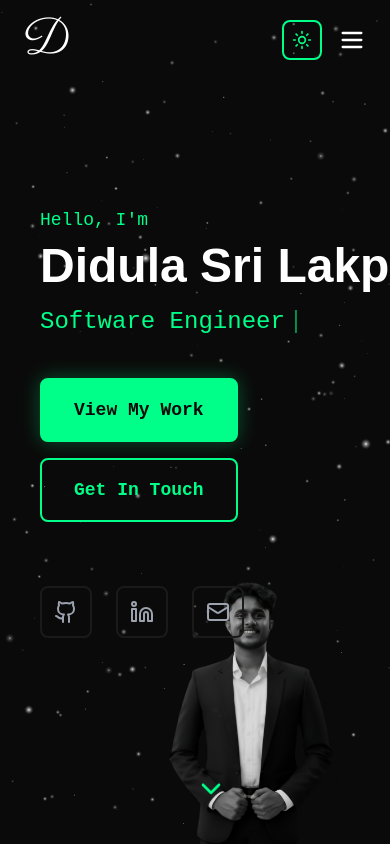
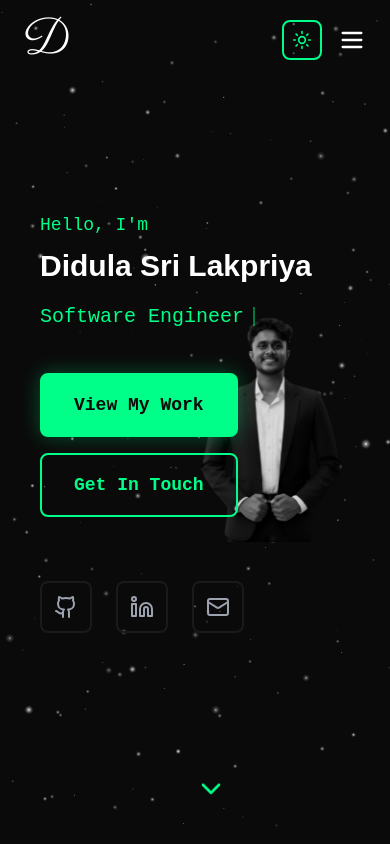
Before and after one commit to didulasri/myportfolio, a Next.js app: page / in a window 390 px wide. Shown: the top 844 px of the page. Built offline with nearby package versions, Linux system fonts and the light colour scheme.

Commit message:
feat: change the hero

```diff
--- a/components/Hero.tsx
+++ b/components/Hero.tsx
@@ -328,14 +328,14 @@ export default function Hero() {
             </p>
 
             <h1
-              className={`font-display text-5xl md:text-7xl lg:text-8xl font-bold whitespace-nowrap ${
+              className={`font-display text-3xl sm:text-4xl md:text-7xl lg:text-8xl font-bold leading-tight lg:whitespace-nowrap break-words ${
                 theme === "dark" ? "text-white" : "text-dark-bg"
               }`}
             >
               Didula Sri Lakpriya
             </h1>
 
-            <div className="font-mono text-2xl md:text-4xl text-primary h-12 flex items-center">
+            <div className="font-mono text-xl sm:text-2xl md:text-4xl text-primary h-12 flex items-center">
               {displayText}
               <span className="animate-pulse ml-1">|</span>
             </div>
@@ -410,14 +410,14 @@ export default function Hero() {
       </div>
 
       {/* Profile Image */}
-      <div className="absolute bottom-0 right-0 z-10 pointer-events-none">
+      <div className="absolute right-0 top-1/2 -translate-y-1/2 md:bottom-0 md:top-auto md:translate-y-0 z-10 pointer-events-none">
         <Image
           src="/newprof.png"
           alt="Didula Sri Lakpriya"
           width={650}
           height={780}
           priority
-          className="object-contain select-none opacity-95 max-w-[280px] sm:max-w-[340px] md:max-w-[520px] lg:max-w-[680px]"
+          className="object-contain select-none opacity-95 max-w-[240px] sm:max-w-[280px] md:max-w-[520px] lg:max-w-[680px]"
         />
       </div>
 
```
